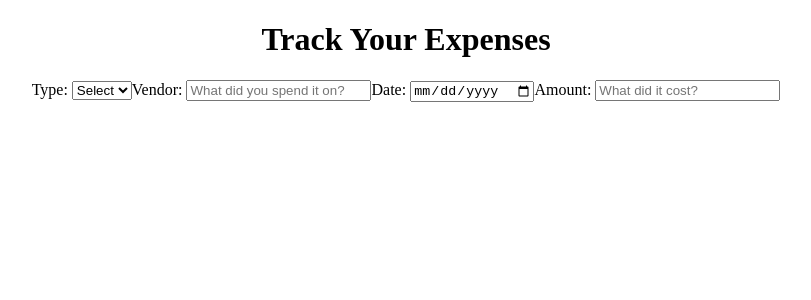
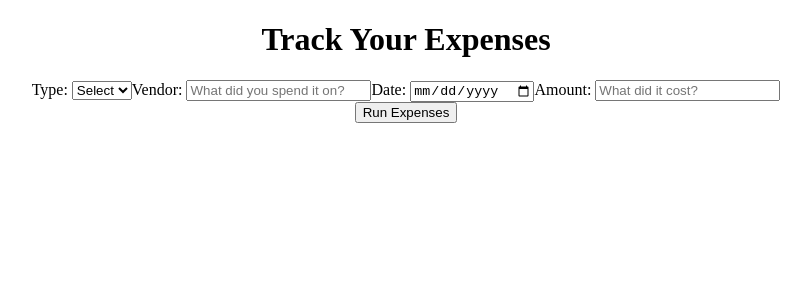
Before and after one commit to quietoutthere/react-expense-tracker, a React (Create React App) app in the folder react-expense-tracker/: page / in a window 1280 px wide. Shown: the top 300 px of the page, without its empty margins (234-1045 px from the left). Built offline with nearby package versions, Linux system fonts and the light colour scheme.

Commit message:
inpufields value warning

```diff
--- a/react-expense-tracker/public/index.html
+++ b/react-expense-tracker/public/index.html
@@ -24,7 +24,7 @@
       work correctly both with client-side routing and a non-root public URL.
       Learn how to configure a non-root public URL by running `npm run build`.
     -->
-    <title>React App</title>
+    <title>React Expense Tracker</title>
   </head>
   <body>
     <noscript>You need to enable JavaScript to run this app.</noscript>
--- a/react-expense-tracker/src/Components/InputFields.js
+++ b/react-expense-tracker/src/Components/InputFields.js
@@ -1,12 +1,18 @@
 import React from 'react';
 
 function InputFields() {
+
+    const handleClick = () => {
+        console.log('noice');
+    }
+
+
     return (
        <form>
             <div className="input-fields">
                 <label htmlFor="type">Type: </label>
                 <select name="type" id="type" required>
-                    <option disabled selected value="">Select</option>
+                    <option disabled selected value=''>Select</option>
                     <option value="card">Card</option>
                     <option value="cash">Cash</option>
                     <option value="other">Other</option>
@@ -18,6 +24,9 @@ function InputFields() {
                 <label htmlFor="amount">Amount: </label>
                 <input type="number" placeholder='What did it cost?' step={.01} required/>
             </div>
+            <div>
+                <button onClick={handleClick}>Run Expenses</button>
+            </div>
        </form>
     )
 };
```
